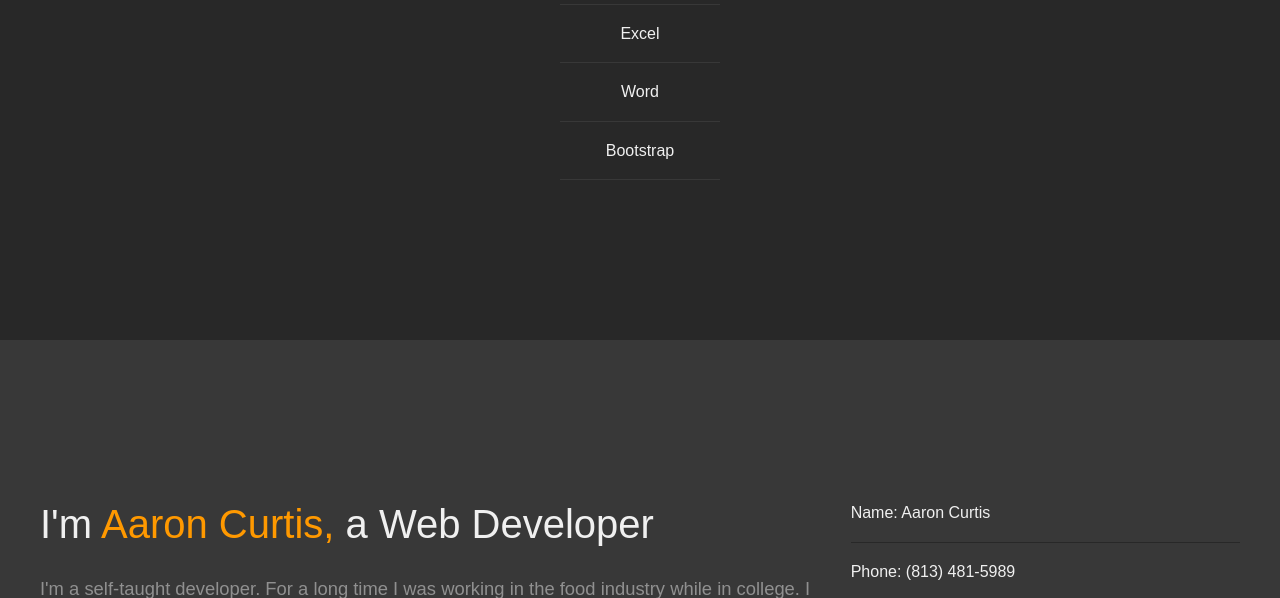
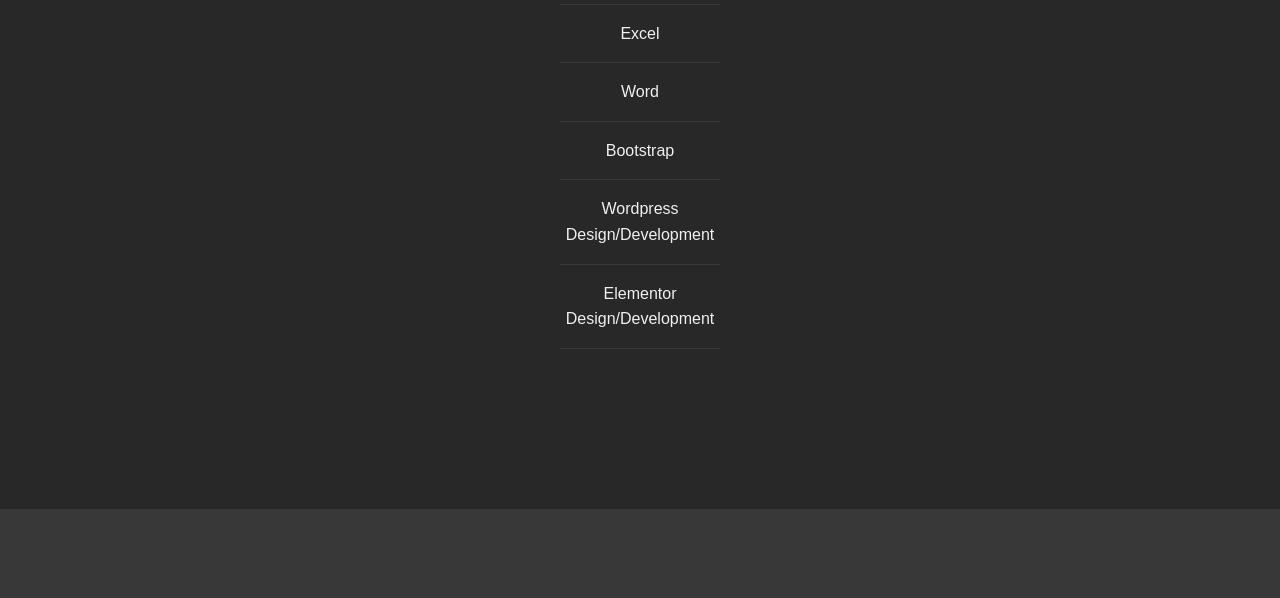
Before and after one commit to AXIS-Consulting/axisac_website, a PHP site: page / in a window 1280 px wide. Shown: the part 3831-4429 px from the top of the page. Run offline with PHP 8.4, Linux system fonts and the light colour scheme; some libraries are stand-ins or nearby versions.

Commit message:
Update index.php
added two skills

```diff
--- a/index.php
+++ b/index.php
@@ -127,6 +127,8 @@
             <li>Excel</li>
             <li>Word</li>
             <li>Bootstrap</li>
+            <li>Wordpress Design/Development</li>
+            <li>Elementor Design/Development</li>
         </ul>
     </div>
 
```
